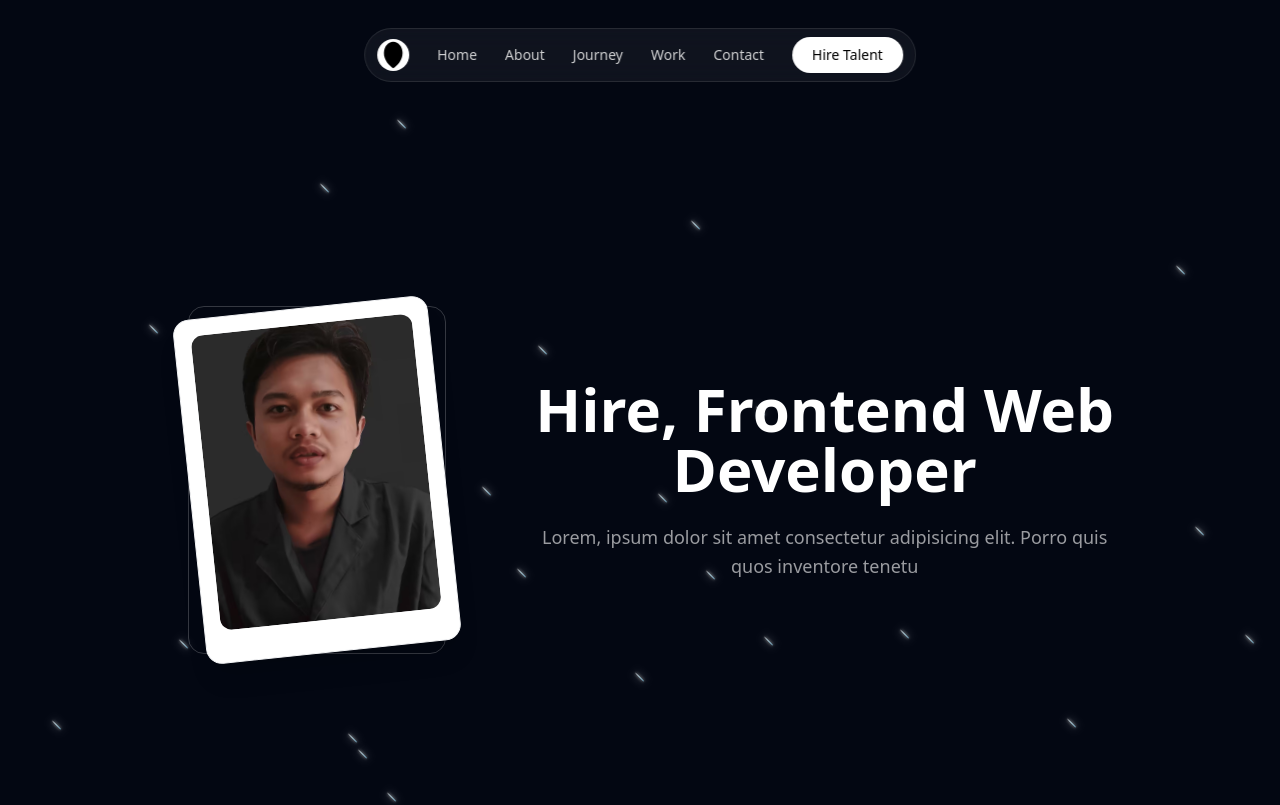
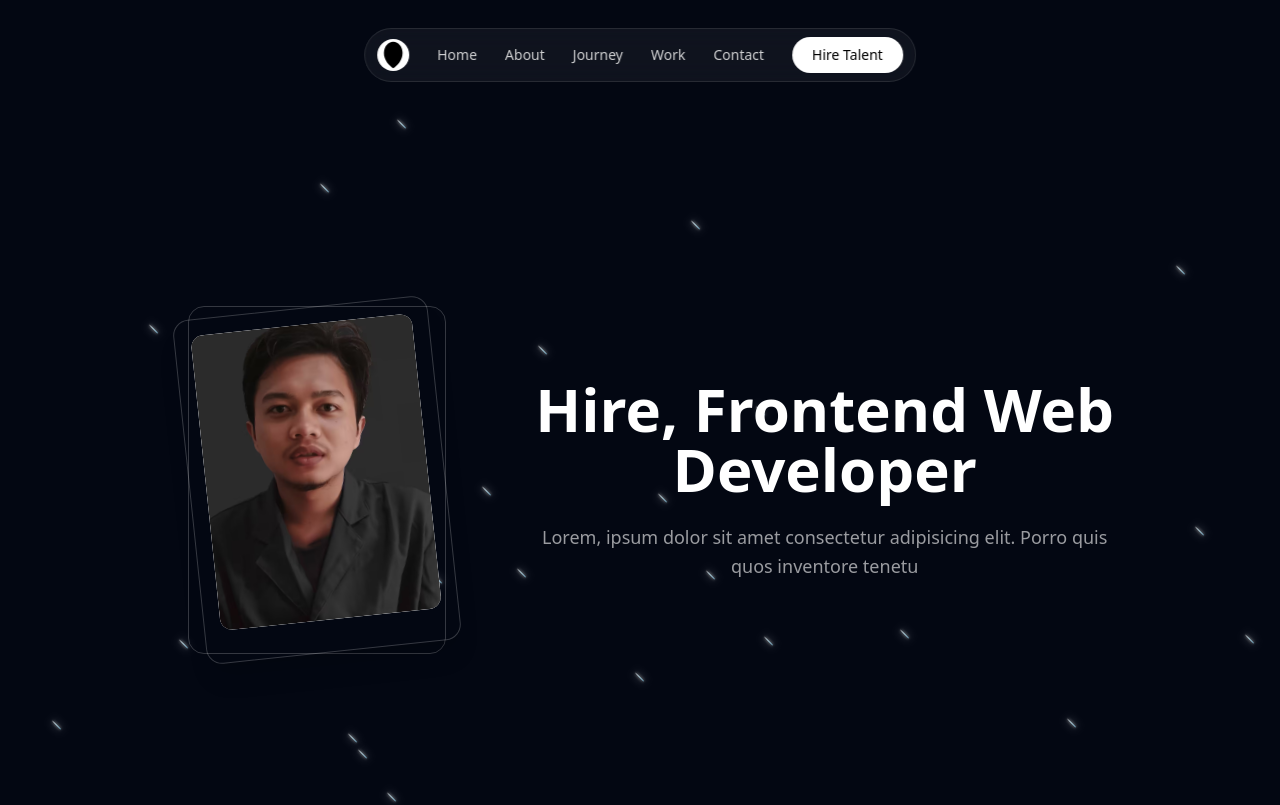
Before and after one commit to RayhanDev9/portfolio-v3, a website: page index.html in a window 1280 px wide. Shown: the top 805 px of the page. Drawn offline with Linux system fonts and the light colour scheme; animation ran at ten frames a second.

Commit message:
fix : bug img hero section

```diff
--- a/index.html
+++ b/index.html
@@ -154,7 +154,7 @@
         >
           <div class="border-[.2px] border-white/20 rounded-2xl">
             <div
-              class="relative transform -rotate-6 bg-white p-4 pb-8 rounded-2xl shadow-xl w-64 border border-gray-100 transition hover:rotate-0 duration-300 ease-in-out cursor-pointer"
+              class="relative transform -rotate-6 p-4 pb-8 rounded-2xl shadow-xl w-64 border-[.2px] border-white/20  transition hover:rotate-0 duration-300 ease-in-out cursor-pointer"
             >
               <div class="overflow-hidden rounded-xl bg-gray-50 aspect-[3/4]">
                 <img
```
